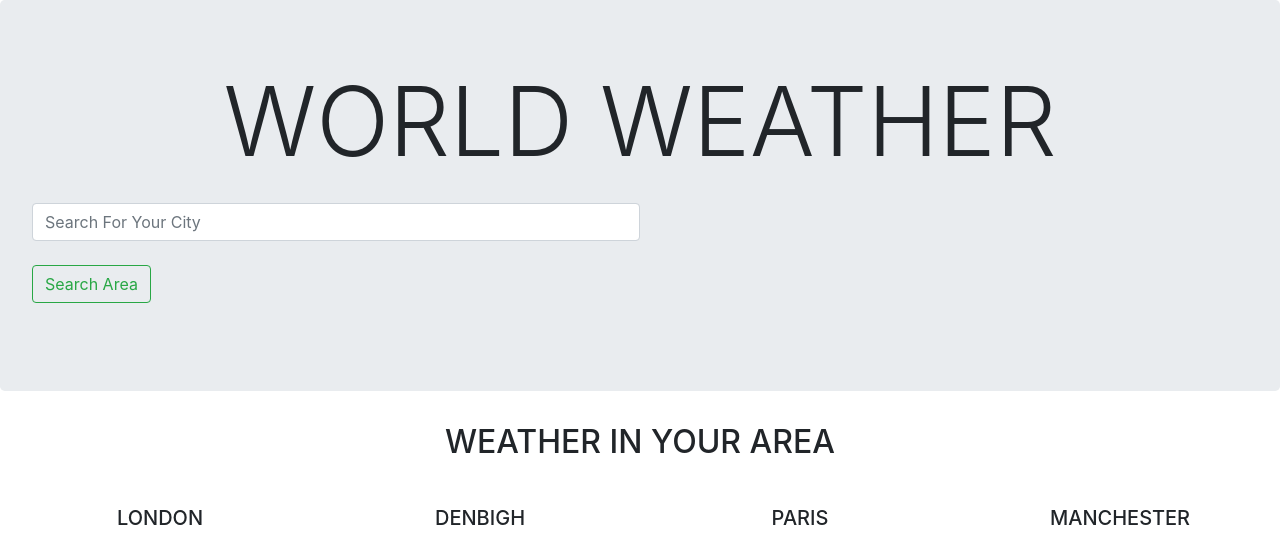
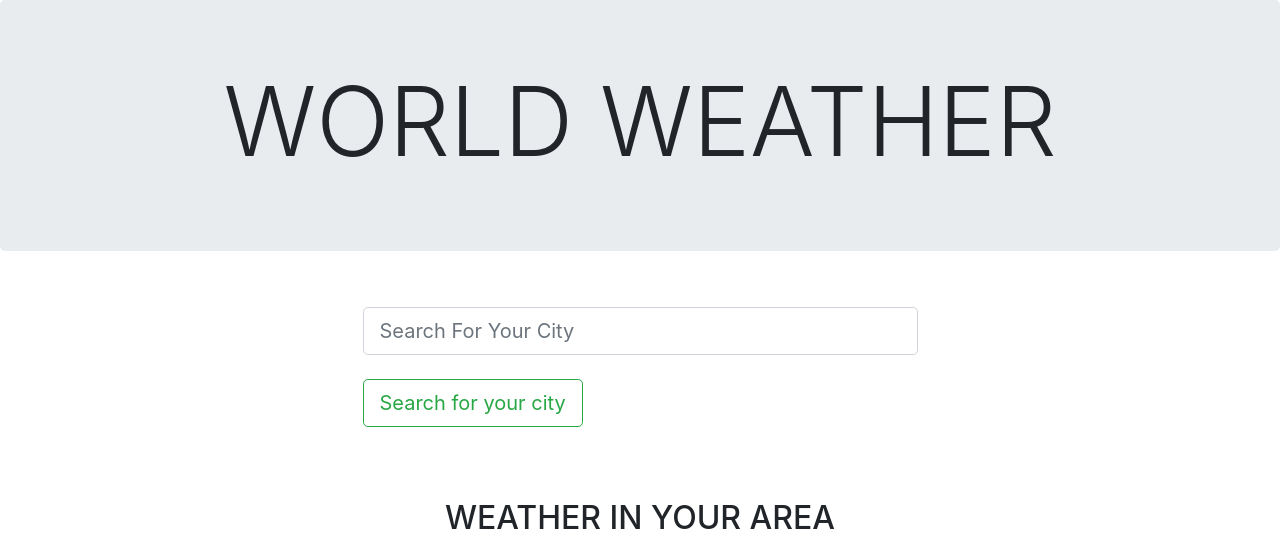
Before and after one commit to Krom121/flask-news-app, a Flask app: page /weather in a window 1280 px wide. Shown: the top 539 px of the page. Run offline with Flask 2, Linux system fonts and the light colour scheme; data comes from the database, SQL or seed files in the repository; both versions use the stored data as it was after the commit; data that the repository does not hold is empty; some libraries are stand-ins or nearby versions.

Commit message:
delete route/flash message/city exists/duplicates

```diff
--- a/app.py
+++ b/app.py
@@ -10,11 +10,17 @@ db = SQLAlchemy(app)
 
 app.config['SQLALCHEMY_DATABASE_URI'] = 'sqlite:///weather.db'
 app.config['SQLALCHEMY_TRACK_MODIFICATIONS'] = False
+app.config['SECRET_KEY'] = 'thisismysecret'
 
 class City(db.Model):
     id = db.Column(db.Integer, primary_key=True)
     name = db.Column(db.String(50), nullable=False)
 
+
+def get_weather_data(city):
+    url = f'http://api.openweathermap.org/data/2.5/weather?q={ city }&units=imperial&appid=6560b436a15d6c73ed06592ef82af38a'
+    r = requests.get(url).json()
+    return r
 
 @app.route("/")
 def index():
@@ -48,32 +54,45 @@ def index():
 # Post route for adding cities to database
 @app.route("/weather", methods=['POST'])
 def weather_post():
-    # get the value from the from input by name
+    err_msg = ''
+    # get the value from the from input by name city
     new_city = request.form.get('city')
     if new_city:
-        new_city_obj = City(name=new_city)
-        db.session.add(new_city_obj)
-        # save new city to database
-        db.session.commit()
+        # check if there is a duplicate city name
+        dup_city = City.query.filter_by(name=new_city).first()
+        if not dup_city:
+            # check that city exists
+            dup_city_data = get_weather_data(new_city)
+            if dup_city_data['cod'] == 200:
+                new_city_obj = City(name=new_city)
+                db.session.add(new_city_obj)
+                # save new city to database
+                db.session.commit()
+            else:
+                err_msg = 'City does not exist on earth'
+        else:
+           err_msg = 'Your City is Already Avaiable'
+
+    if err_msg:
+        flash(err_msg, 'error')
+    else:
+        flash('City added successfully')
     return redirect(url_for('weather_get'))
 
 # get route for reciving the data from database and appending with api
+# get by default no need to put method in app.route
 @app.route("/weather")
 def weather_get():
 
     # query database for all cities within the city table
     cities = City.query.all()
 
-    url = 'http://api.openweathermap.org/data/2.5/weather?q={}&units=imperial&appid=6560b436a15d6c73ed06592ef82af38a'
-
     # create a list to hold all the weather for all the cities
     weather_data = []
 
-    # ilitarate over the data in databse with for loop
+    # ilitarate over the city name in databse with for loop
     for city in cities:
-
-
-        r = requests.get(url.format(city.name)).json()
+        r = get_weather_data(city.name)
         # print(r) print json response to test that api is working correctly
 
         weather = {
@@ -82,10 +101,20 @@ def weather_get():
             'description': r['weather'][0]['description'],
             'icon': r['weather'][0]['icon'],
         }
-        # Append weather to weather data for weather
+        # Append city to weather data for weather
         weather_data.append(weather)
 
     return render_template("weather.html", weather_data=weather_data, title="Weather")
+
+
+# delete route for removing city from database by name
+@app.route('/delete/<name>')
+def delete_city(name):
+    city = City.query.filter_by(name=name).first()
+    db.session.delete(city)
+    db.session.commit()
+    flash(f'Successfully removed { city.name }', 'success')
+    return redirect(url_for('weather_get'))
 
 
 @app.route("/sports")
--- a/templates/weather.html
+++ b/templates/weather.html
@@ -4,15 +4,34 @@
     <h1 class="display-1 text-center text-uppercase">
         World Weather
     </h1>
-    <form class="mt-4 w-50" method="POST" >
-      <input type="text" name="city" class="form-control"  placeholder="Search For Your City">
-      <button class="btn btn-outline-success mb-4 mt-4" type="submit" id="button-addon2">Search Area</button>
-  </form>
   </div>
-  <h2 class="text-center mb-3 text-uppercase">Weather in your area</h2>
+  <section class="container">
+    <div class="row">
+      <div class="col-md-12">
+        <form style="margin: 0 auto;" class="mt-4 w-50" method="POST" >
+          <input type="text" name="city" class="form-control form-control-lg"  placeholder="Search For Your City">
+          <button class="btn btn-outline-success btn-lg mb-4 mt-4" data-toggle="tooltip" data-placement="top" title="Add your city" type="submit" id="button-addon2">Search for your city</button>
+        </form>
+        {% with messages = get_flashed_messages(with_categories=true) %}
+        {% if messages %}
+          {% for category, message in messages  %}
+            {% set message_class = 'alert-success' %}
+            {% if category == 'error' %}
+            {% set message_class = 'alert-danger' %}
+            {% endif %}
+            <div style="margin: 0 auto;" class="alert {{ message_class }} w-50 text-center lead" role="alert">
+              <strong>{{ message }}</strong>
+            </div>
+          {% endfor %}
+        {% endif %}
+        {% endwith %}
+      </div>
+    </div>
+  </section>
+  <h2 class="text-center mt-5 mb-3 text-uppercase">Weather in your area</h2>
 <section class="d-flex w-auto mx-auto flex-row flex-wrap">
           {% for weather in weather_data %}
-            <div class="w-25 p-2 pb-3 text-center">
+            <div class=" order-1 w-25 p-2 pb-3 text-center">
               <div class="card-body w-100">
                 <h5 class="card-title text-uppercase">{{ weather.city }}</h5>
                 <figure class="figure">
@@ -21,6 +40,9 @@
                 </figure>
                 <p class="card-text lead">{{ weather.description }}</p>
               </div>
+              <a href="{{ url_for('delete_city', name=weather.city ) }}">
+                <button type="button" class="btn btn-outline-danger" data-toggle="tooltip" data-placement="bottom" title="Delete your city">Delete</button>
+              </a>
             </div>
 
           {% endfor %}
```
Also changed, not shown: weather.db.
